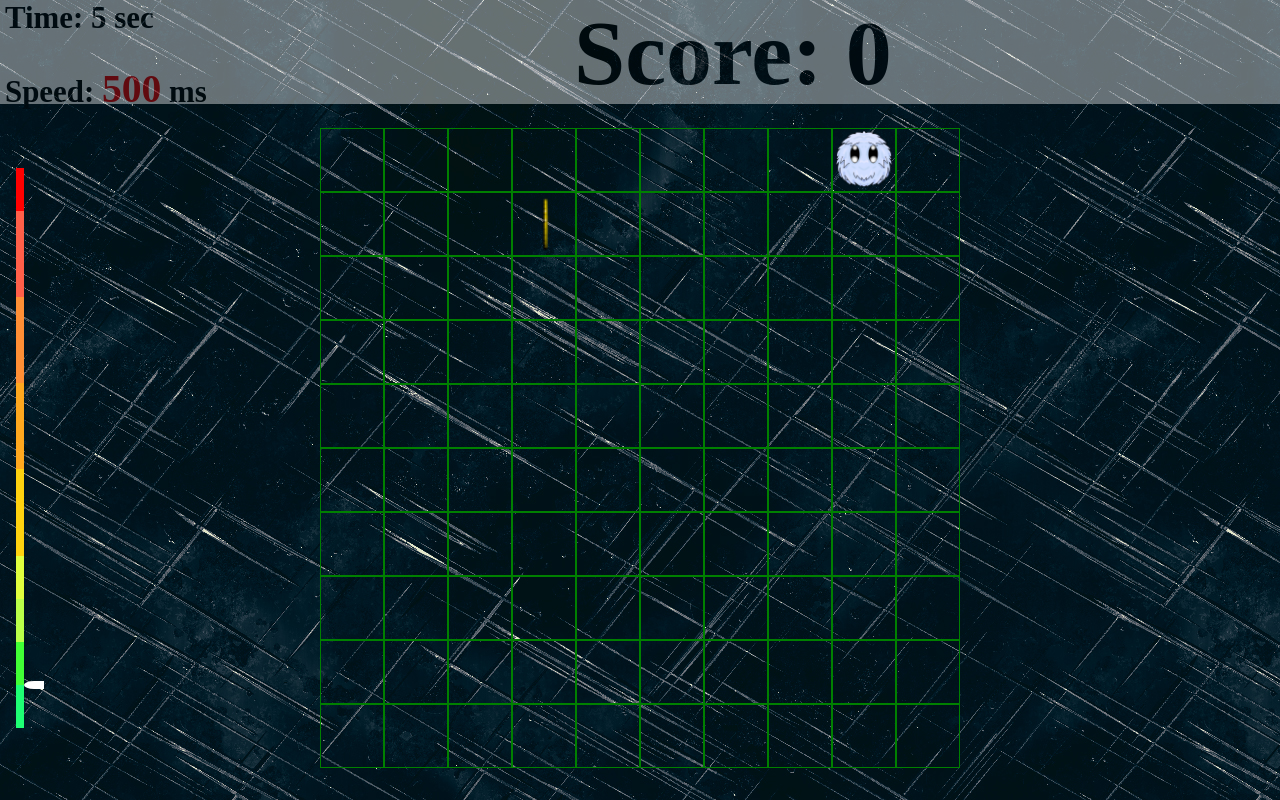
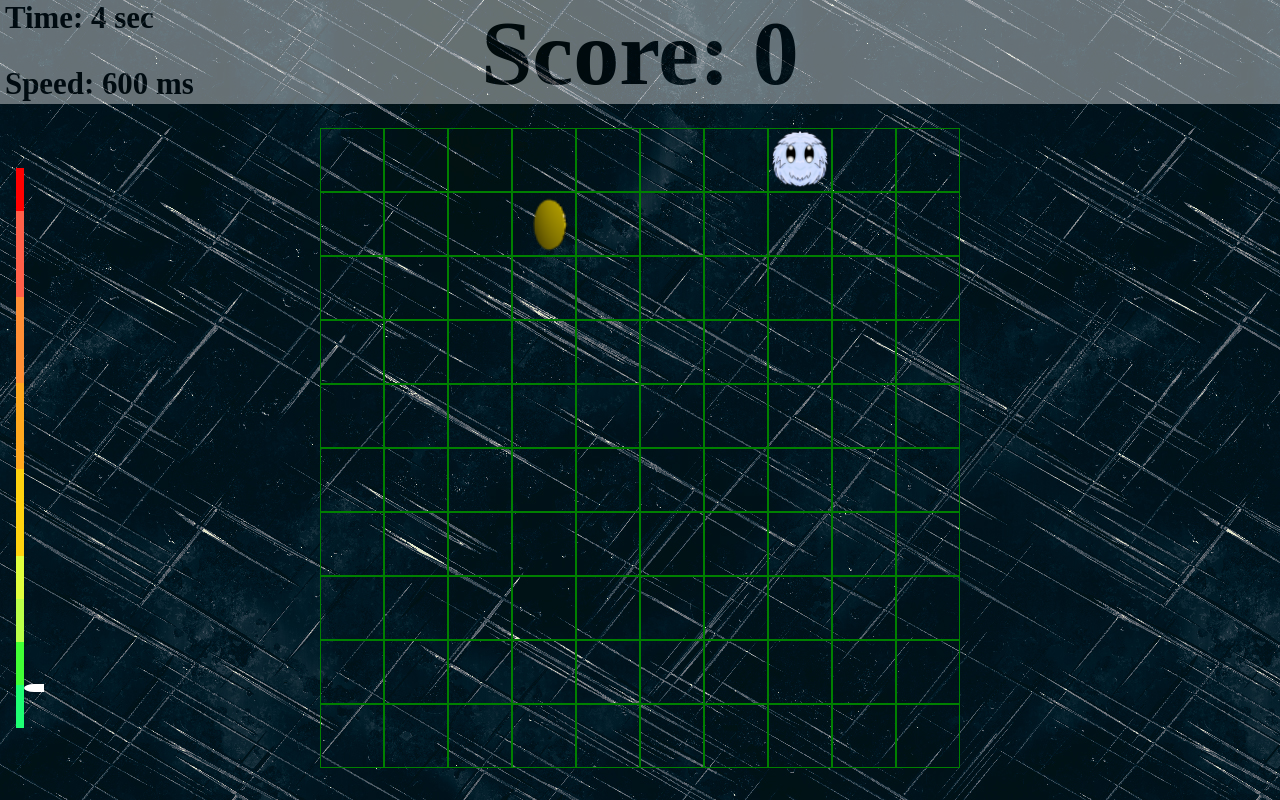
Before and after one commit to sebastiantokarski/FurryGame, a plain HTML site: page index.html in a window 1280 px wide. Drawn offline with Linux system fonts and the light colour scheme.

Commit message:
change top header

```diff
--- a/css/style.css
+++ b/css/style.css
@@ -56,11 +56,6 @@ body {
 
 .top-header {
     position: relative;
-    display: -webkit-box;
-    display: -ms-flexbox;
-    display: flex;
-    -ms-flex-pack: distribute;
-    justify-content: space-around;
     width: 100%;
     height: 13vh;
     padding: 0 5px;
@@ -72,21 +67,13 @@ body {
 .header-left,
 .header-center,
 .header-right {
-    -webkit-box-flex: 1;
-    -ms-flex-positive: 1;
-    -webkit-box-flex: 4;
-    -ms-flex-positive: 4;
-    flex-grow: 4;
     height: inherit;
     font-size: 3.3vh;
-    border: 0;
 }
 
-.header-left,
-.header-right {
-    -webkit-box-flex: 1;
-    -ms-flex-positive: 1;
-    flex-grow: 1;
+.header-left {
+    float: left;
+    width: 20%;
 }
 
 .header-left #speed {
@@ -95,7 +82,9 @@ body {
 }
 
 .header-center {
-    text-align: center
+    display: inline-block;
+    width: 60%;
+    text-align: center;
 }
 
 .header-center #score {
@@ -103,6 +92,8 @@ body {
 }
 
 .header-right {
+    float: right;
+    width: 20%;
     padding-left: 2vh;
     text-align: left;
 }
--- a/index.html
+++ b/index.html
@@ -17,7 +17,7 @@
     <header class="top-header">
         <div class="header-left">
             <h3 id="time">Time: <span>0</span> sec</h3>
-            <h3 id="speed">Speed: <span></span> ms</h3>
+            <h3 id="speed">Speed: <span>600</span> ms</h3>
         </div>
         <div class="header-center">
             <h1 id="score">Score: <span>0</span></h1>
--- a/js/app.js
+++ b/js/app.js
@@ -185,7 +185,7 @@ Game.prototype.keyboard = function (event) {
 
 Game.prototype.parseVh = function (val) {
     return ((val / 65 * 100) * 70) / 100;
-}
+};
 
 Game.prototype.enterKey = function (event) {
     if (event.keyCode === 13) {
@@ -264,7 +264,7 @@ Game.prototype.addProp = function (el, index) {
     el.dataset.score = this.scoreElement.innerHTML;
     el.dataset.time = this.timerElement.innerHTML;
     el.innerHTML = el.dataset.position + '. ' + el.dataset.score + ' points in ' + el.dataset.time + ' sec';
-}
+};
 
 Game.prototype.render = function () {
 
@@ -322,6 +322,9 @@ Game.prototype.playAgain = function () {
 //------------------------------------------DOMContentLoaded------------------------------------------//
 document.addEventListener('DOMContentLoaded', function () {
 
-    var game = new Game();
+    setTimeout(function () {
+        var game = new Game();
+    }, 500);
+
 
 });
```
Also changed, not shown: 1 other file.
